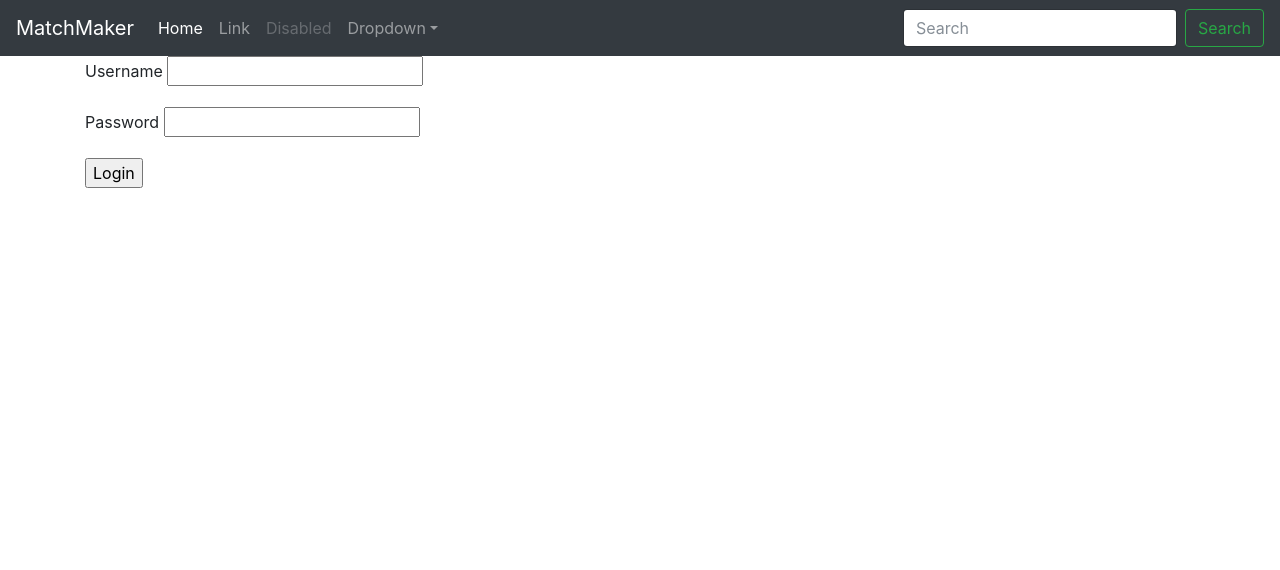
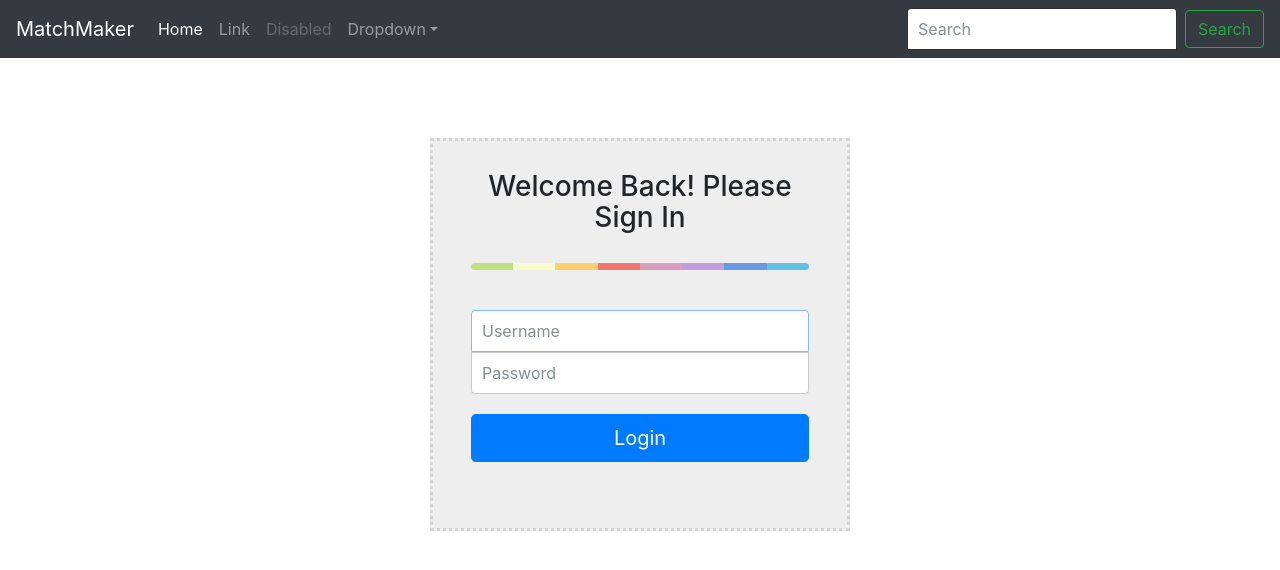
Before and after one commit to Darkduke68/MatchMaker, a Django app: page /accounts/login/ in a window 1280 px wide. Shown: the top 570 px of the page. Run offline with Django 3.2, Linux system fonts and the light colour scheme; some libraries are stand-ins or nearby versions.

Commit message:
update login template and style

```diff
--- a/accounts/templates/registration/login.html
+++ b/accounts/templates/registration/login.html
@@ -1,18 +1,40 @@
 {% extends 'home/index.html' %}
 
+{% load staticfiles %}
+
+{% block css %}
+  <link rel="stylesheet" type="text/css" href="{% static 'accounts/login.css' %}"/>
+{% endblock %}
+
 {% block content %}
-  <div class="container">
-    <form method="POST">
-      {% csrf_token %}
-      <p>
-        <label>Username</label>
-        <input type="text" name="username">
-      </p>
-      <p>
-        <label>Password</label>
-        <input type="password" name="password">
-      </p>
-      <button type="submit">Login</button>
-    </form>
+
+  <div class = "container">
+    <div class="wrapper">
+      <form action="" method="post" name="Login_Form" class="form-signin">
+        {% csrf_token %}
+        <h3 class="form-signin-heading">Welcome Back! Please Sign In</h3>
+        <hr class="colorgraph"><br>
+
+        <input type="text" class="form-control" name="Username" placeholder="Username" required="" autofocus="" />
+        <input type="password" class="form-control" name="Password" placeholder="Password" required=""/>
+
+        <button class="btn btn-lg btn-primary btn-block"  name="Submit" value="Login" type="Submit">Login</button>
+      </form>
+    </div>
+    <div class="text-center">
+      {% if form.errors %}
+        <p>Your username and password didn't match. Please try again.</p>
+      {% endif %}
+
+      {% if next %}
+        {% if user.is_authenticated %}
+        <p>Your account doesn't have access to this page. To proceed,
+        please login with an account that has access.</p>
+        {% else %}
+        <p>Please login to see this page.</p>
+        {% endif %}
+      {% endif %}
+    </div>
   </div>
+
 {% endblock %}
--- a/home/templates/home/index.html
+++ b/home/templates/home/index.html
@@ -9,6 +9,9 @@
 
   <!-- Bootstrap CSS -->
   <link rel="stylesheet" href="https://maxcdn.bootstrapcdn.com/bootstrap/4.0.0-beta/css/bootstrap.min.css" integrity="sha384-/Y6pD6FV/Vv2HJnA6t+vslU6fwYXjCFtcEpHbNJ0lyAFsXTsjBbfaDjzALeQsN6M" crossorigin="anonymous">
+
+  <!-- customized css -->
+  {% block css %}{% endblock %}
 </head>
 <body>
   <nav class="navbar navbar-expand-md navbar-dark bg-dark">
--- a/matchmaker/settings.py
+++ b/matchmaker/settings.py
@@ -43,6 +43,8 @@ INSTALLED_APPS = [
 
     # customized app
     'home',
+    'accounts',
+
 
 ]
 
--- /dev/null
+++ b/static/accounts/login.css
@@ -0,0 +1,47 @@
+.wrapper {
+	margin-top: 80px;
+	margin-bottom: 20px;
+}
+
+.form-signin {
+  max-width: 420px;
+  padding: 30px 38px 66px;
+  margin: 0 auto;
+  background-color: #eee;
+  border: 3px dotted rgba(0,0,0,0.1);
+  }
+
+.form-signin-heading {
+  text-align:center;
+  margin-bottom: 30px;
+}
+
+.form-control {
+  position: relative;
+  font-size: 16px;
+  height: auto;
+  padding: 10px;
+}
+
+input[type="text"] {
+  margin-bottom: 0px;
+  border-bottom-left-radius: 0;
+  border-bottom-right-radius: 0;
+}
+
+input[type="password"] {
+  margin-bottom: 20px;
+  border-top-left-radius: 0;
+  border-top-right-radius: 0;
+}
+
+.colorgraph {
+  height: 7px;
+  border-top: 0;
+  background: #c4e17f;
+  border-radius: 5px;
+  background-image: -webkit-linear-gradient(left, #c4e17f, #c4e17f 12.5%, #f7fdca 12.5%, #f7fdca 25%, #fecf71 25%, #fecf71 37.5%, #f0776c 37.5%, #f0776c 50%, #db9dbe 50%, #db9dbe 62.5%, #c49cde 62.5%, #c49cde 75%, #669ae1 75%, #669ae1 87.5%, #62c2e4 87.5%, #62c2e4);
+  background-image: -moz-linear-gradient(left, #c4e17f, #c4e17f 12.5%, #f7fdca 12.5%, #f7fdca 25%, #fecf71 25%, #fecf71 37.5%, #f0776c 37.5%, #f0776c 50%, #db9dbe 50%, #db9dbe 62.5%, #c49cde 62.5%, #c49cde 75%, #669ae1 75%, #669ae1 87.5%, #62c2e4 87.5%, #62c2e4);
+  background-image: -o-linear-gradient(left, #c4e17f, #c4e17f 12.5%, #f7fdca 12.5%, #f7fdca 25%, #fecf71 25%, #fecf71 37.5%, #f0776c 37.5%, #f0776c 50%, #db9dbe 50%, #db9dbe 62.5%, #c49cde 62.5%, #c49cde 75%, #669ae1 75%, #669ae1 87.5%, #62c2e4 87.5%, #62c2e4);
+  background-image: linear-gradient(to right, #c4e17f, #c4e17f 12.5%, #f7fdca 12.5%, #f7fdca 25%, #fecf71 25%, #fecf71 37.5%, #f0776c 37.5%, #f0776c 50%, #db9dbe 50%, #db9dbe 62.5%, #c49cde 62.5%, #c49cde 75%, #669ae1 75%, #669ae1 87.5%, #62c2e4 87.5%, #62c2e4);
+}
```
Also changed, not shown: accounts/static/accounts/login.css (added, +47 -0 lines), db.sqlite3.
